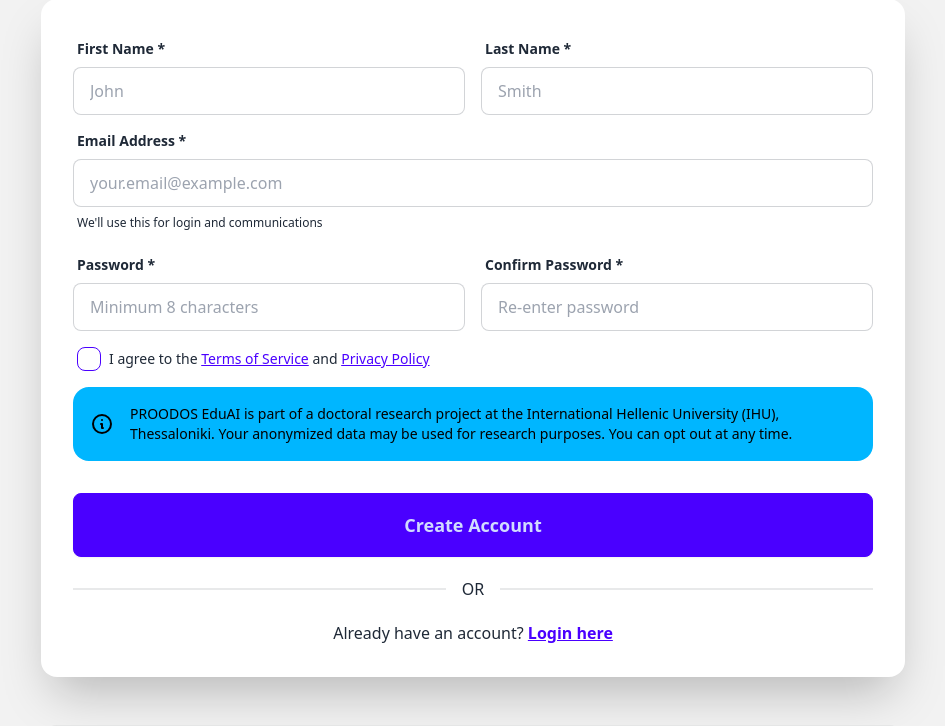
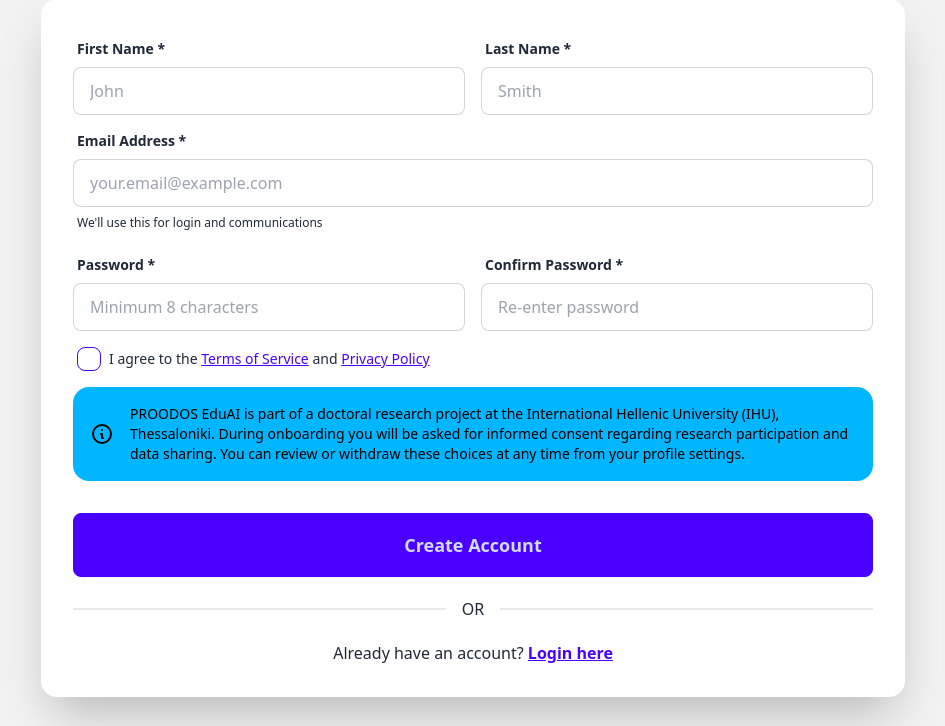
Before and after one commit to dourvas/unesco_ai_pd, a Django app: page /register/ in a window 1280 px wide. Shown: the part 397-1123 px from the top of the page, without its empty margins (167-1112 px from the left). Run offline with Django 5.2, Linux system fonts and the light colour scheme; data that the repository does not hold is empty; parts of the project's set-up code (start-up, migrations or seed data) failed here and were passed over; some libraries are stand-ins or nearby versions.

Commit message:
fix(users): drop NOT NULL on subject_area/grade_level + tighten register copy
Two fixes from a fresh-user smoke test:

1. Register POST -> AI Disclosure modal -> "I acknowledge and continue"
   crashed with IntegrityError because apps.compliance.views
   .ai_disclosure_view runs TeacherProfile.objects.get_or_create
   without subject_area or grade_level (those are collected later in
   Step 1). The model declares both columns nullable (null=True,
   blank=True), but the database table still carried NOT NULL
   constraints from an earlier schema version that drifted out of
   sync with the migration history (makemigrations --dry-run reported
   "No changes detected", meaning Django thought the columns were
   already nullable). The new migration apps/users/0009 captures the
   intended state via RunSQL: ALTER TABLE ... DROP NOT NULL on both
   columns. Reverse SQL restores NOT NULL (unsafe if NULL rows
   exist by then — caller's responsibility). CHECK constraints
   (valid_subject_area, valid_grade_level) are unaffected: Postgres
   CHECK accepts NULL by default.

2. The register page consent alert used to claim "Your anonymized
   data may be used for research purposes. You can opt out at any
   time" — both halves were inaccurate. The data is stored with
   user_id (pseudonymised, not anonymised), and consent is captured
   explicitly in onboarding Step 3 as two separate consents
   (research_participation, data_sharing) which the user can update
   from profile settings. The copy now reads: "During onboarding you
   will be asked for informed consent regarding research
   participation and data sharing. You can review or withdraw these
   choices at any time from your profile settings."

110 Phase C tests pass after the migration.

Co-Authored-By: Claude Opus 4.7 (1M context) <noreply@anthropic.com>

```diff
--- a/apps/users/templates/users/register.html
+++ b/apps/users/templates/users/register.html
@@ -139,7 +139,7 @@
                         <div>
                             <p class="text-sm">
                                 PROODOS EduAI is part of a doctoral research project at the International Hellenic University (IHU), Thessaloniki.
-                                Your anonymized data may be used for research purposes. You can opt out at any time.
+                                During onboarding you will be asked for informed consent regarding research participation and data sharing. You can review or withdraw these choices at any time from your profile settings.
                             </p>
                         </div>
                     </div>
```
Also changed, not shown: apps/users/migrations/0009_drop_not_null_subject_grade.py (added).
